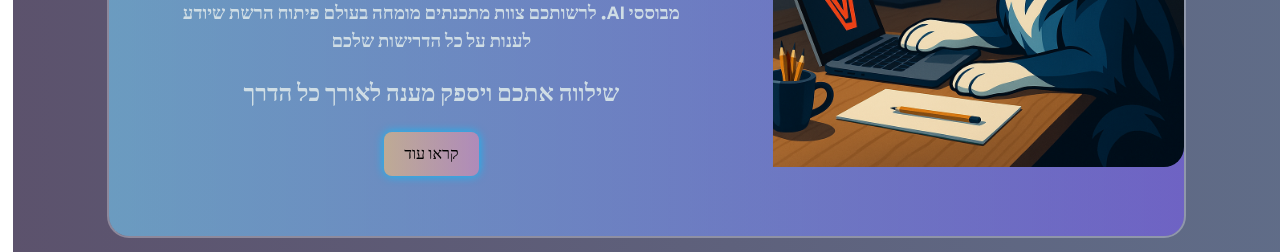
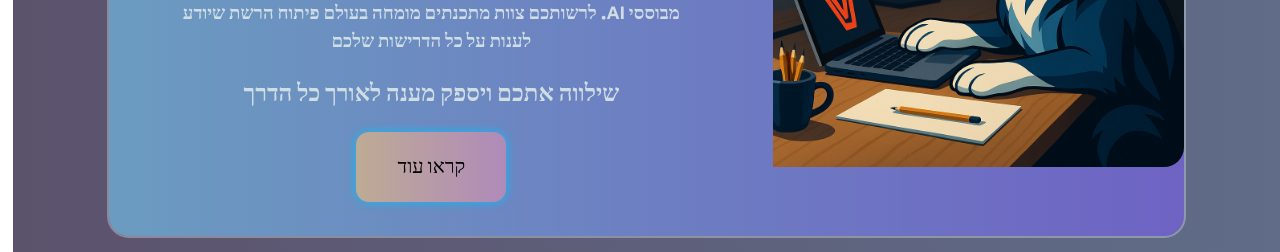
Before and after one commit to Kalzemic/archweb, a React (Vite) app: page / in a window 1280 px wide. Shown: the part 1100-1352 px from the top of the page. Built offline with nearby package versions, Linux system fonts and the light colour scheme.

Commit message:
team button

```diff
--- a/src/Styles/AboutPage.css
+++ b/src/Styles/AboutPage.css
@@ -40,7 +40,12 @@
     height: 30rem;
 }
 
-
+.team-button {
+    width: 150px;
+    height: 70px;
+    font-size: 20px;
+    border-radius: 13px;
+}
 
 @media(max-width:1000px) {
 
```
